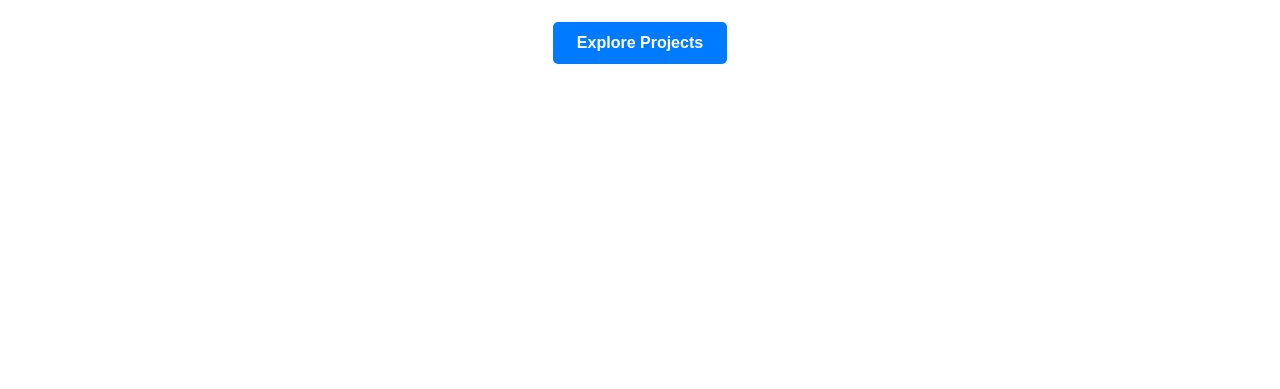
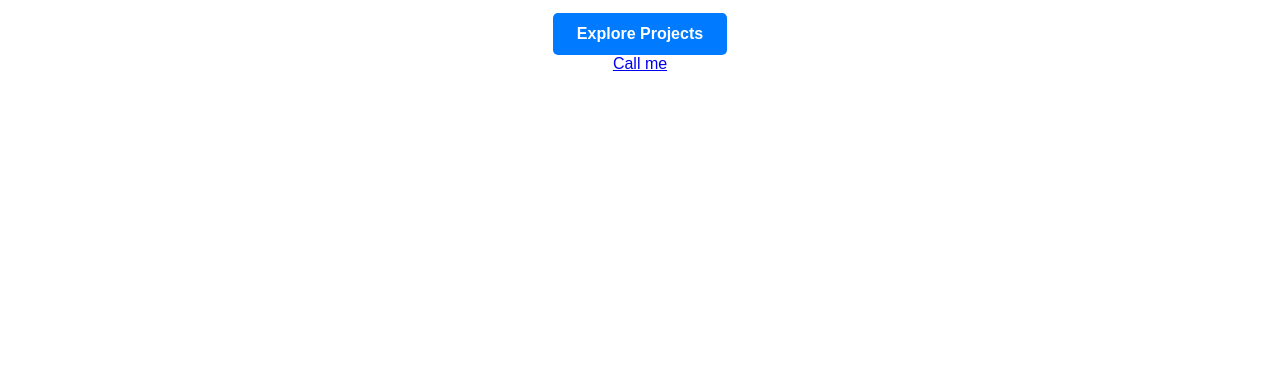
Before and after one commit to AnujSahu-SoftwareDeveloper/testPortfolio_st, a plain HTML site: page index.html in a window 1280 px wide. Shown: the part 411-800 px from the top of the page. Drawn offline with Linux system fonts and the light colour scheme.

Commit message:
add call

```diff
--- a/index.html
+++ b/index.html
@@ -38,6 +38,8 @@
 <h1>Hello, I'm <span>Your Name</span></h1>
 <p>Game Developer | Unity | VR | AR | Multiplayer</p>
 <a href="#projects" class="btn primary-btn">Explore Projects</a>
+<br>
+<a href="tel:+919340947279">Call me</a>
 </div>
 </section>
 
```
